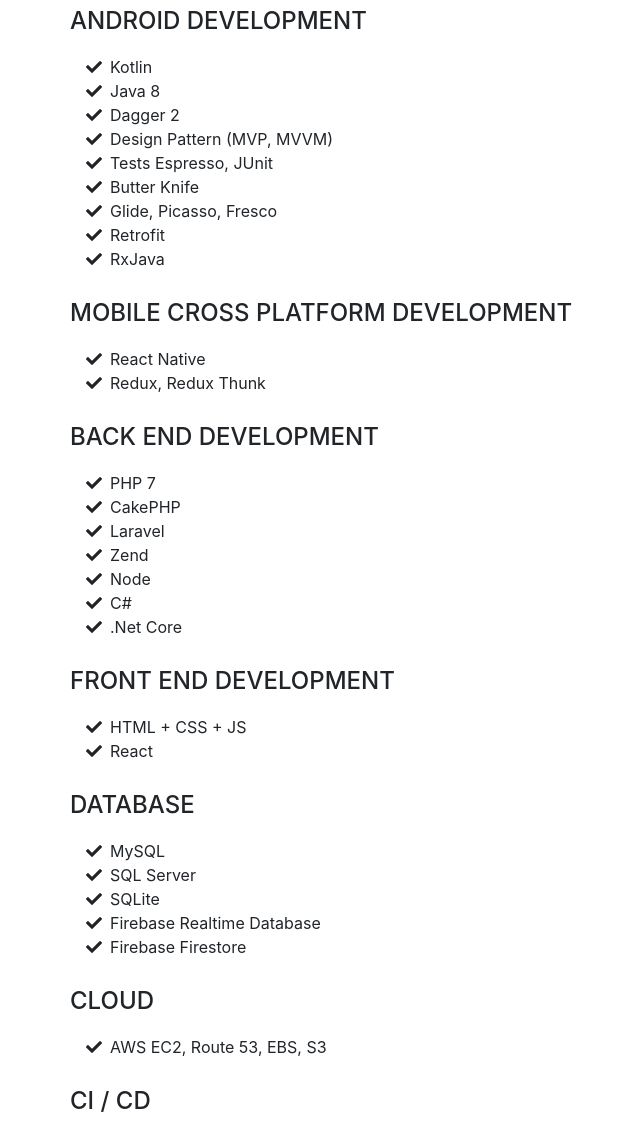
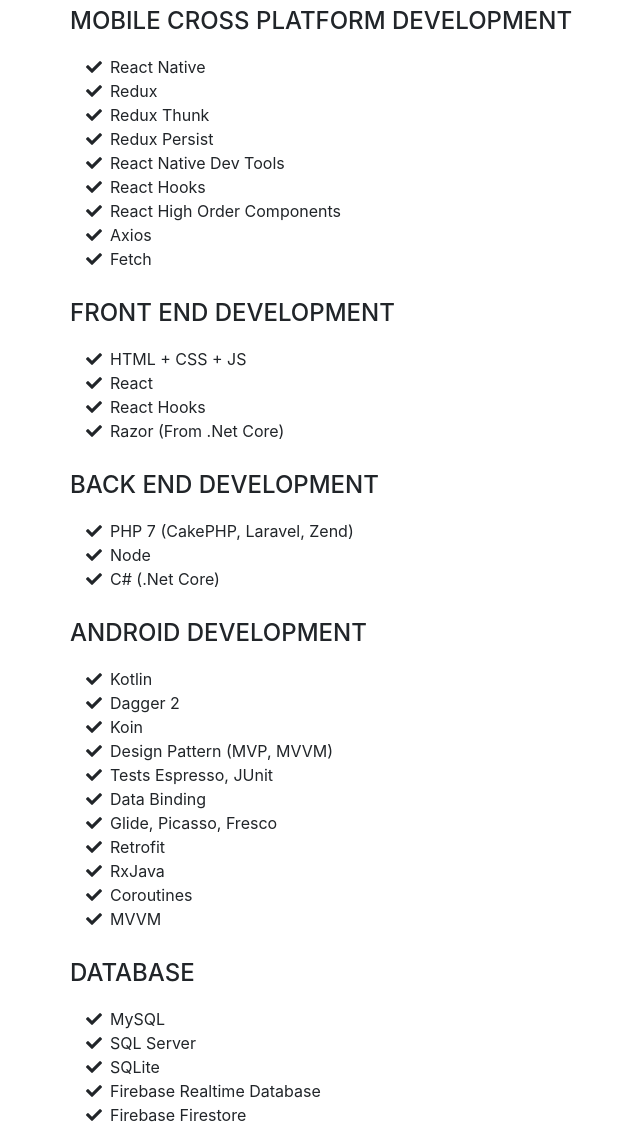
Before and after one commit to ErickMaeda/erickmaeda.github.io, a website with bundled scripts: page public/index.html in a window 1280 px wide. Shown: the part 4301-5431 px from the top of the page, without its empty margins (250-890 px from the left). Built offline with nearby package versions, Linux system fonts and the light colour scheme; a web font is replaced by a local one.

Commit message:
- Updated skills

```diff
--- a/public/index.html
+++ b/public/index.html
@@ -116,11 +116,12 @@
             <h3 class="mb-0">Mobile Developer</h3>
             <div class="subheading mb-3">Integer Consulting (Lisbon - Portugal)</div>
             <h4>Projects</h4>
-            <hr/>
+            <hr />
             <p><b>EV.X</b> @ InnoWave PT (16/12/2019 - 13/03/2020) 3 months</p>
             <p>
               <p>
-                <b>About the project - </b> <a href="https://www.edp.pt/particulares/servicos/mobilidade-eletrica/" target="_blank">EDP
+                <b>About the project - </b> <a href="https://www.edp.pt/particulares/servicos/mobilidade-eletrica/"
+                  target="_blank">EDP
                   - EV.X</a>
               </p>
               <p><b>About the feature - </b> Changes for EDP EV.X to fit with Brazil usage.</p>
@@ -129,7 +130,8 @@
                 <b>Responsabilities</b>
                 <ul>
                   <li>Configure Jenkins to deploy to Google App Engine</li>
-                  <li>Configure Bitrise to make easier to delivery and test APK and iOS on firebase app distribution</li>
+                  <li>Configure Bitrise to make easier to delivery and test APK and iOS on firebase app distribution
+                  </li>
                   <li>Firebase functions to use admin auth module</li>
                 </ul>
               </p>
@@ -265,37 +267,6 @@
     <section class="resume-section p-3 p-lg-5 d-flex align-items-center" id="skills">
       <div class="w-100">
         <h2 class="mb-5">Skills</h2>
-        <div class="subheading mb-3">Android Development</div>
-        <ul class="fa-ul mb-0">
-          <li>
-            <i class="fa-li fa fa-check"></i>
-            Kotlin</li>
-          <li>
-            <i class="fa-li fa fa-check"></i>
-            Java 8</li>
-          <li>
-            <i class="fa-li fa fa-check"></i>
-            Dagger 2</li>
-          <li>
-            <i class="fa-li fa fa-check"></i>
-            Design Pattern (MVP, MVVM)</li>
-          <li>
-            <i class="fa-li fa fa-check"></i>
-            Tests Espresso, JUnit</li>
-          <li>
-            <i class="fa-li fa fa-check"></i>
-            Butter Knife</li>
-          <li>
-            <i class="fa-li fa fa-check"></i>
-            Glide, Picasso, Fresco</li>
-          <li>
-            <i class="fa-li fa fa-check"></i>
-            Retrofit</li>
-          <li>
-            <i class="fa-li fa fa-check"></i>
-            RxJava</li>
-        </ul>
-        <div class="mb-4"></div>
         <div class="subheading mb-3">Mobile Cross Platform Development</div>
         <ul class="fa-ul mb-0">
           <li>
@@ -303,32 +274,28 @@
             React Native</li>
           <li>
             <i class="fa-li fa fa-check"></i>
-            Redux, Redux Thunk</li>
-        </ul>
-        <div class="mb-4"></div>
-        <div class="subheading mb-3">Back End Development</div>
-        <ul class="fa-ul mb-0">
+            Redux</li>
           <li>
             <i class="fa-li fa fa-check"></i>
-            PHP 7</li>
+            Redux Thunk</li>
           <li>
             <i class="fa-li fa fa-check"></i>
-            CakePHP</li>
+            Redux Persist</li>
           <li>
             <i class="fa-li fa fa-check"></i>
-            Laravel</li>
+            React Native Dev Tools</li>
           <li>
             <i class="fa-li fa fa-check"></i>
-            Zend</li>
+            React Hooks</li>
           <li>
             <i class="fa-li fa fa-check"></i>
-            Node</li>
+            React High Order Components</li>
           <li>
             <i class="fa-li fa fa-check"></i>
-            C#</li>
+            Axios</li>
           <li>
             <i class="fa-li fa fa-check"></i>
-            .Net Core</li>
+            Fetch</li>
         </ul>
         <div class="mb-4"></div>
         <div class="subheading mb-3">Front End Development</div>
@@ -339,6 +306,62 @@
           <li>
             <i class="fa-li fa fa-check"></i>
             React</li>
+          <li>
+            <i class="fa-li fa fa-check"></i>
+            React Hooks</li>
+          <li>
+            <i class="fa-li fa fa-check"></i>
+            Razor (From .Net Core)</li>
+        </ul>
+        <div class="mb-4"></div>
+        <div class="subheading mb-3">Back End Development</div>
+        <ul class="fa-ul mb-0">
+          <li>
+            <i class="fa-li fa fa-check"></i>
+            PHP 7 (CakePHP, Laravel, Zend)</li>
+          <li>
+            <i class="fa-li fa fa-check"></i>
+            Node</li>
+          <li>
+            <i class="fa-li fa fa-check"></i>
+            C# (.Net Core)</li>
+        </ul>
+        <div class="mb-4"></div>
+        <div class="subheading mb-3">Android Development</div>
+        <ul class="fa-ul mb-0">
+          <li>
+            <i class="fa-li fa fa-check"></i>
+            Kotlin</li>
+          <li>
+            <i class="fa-li fa fa-check"></i>
+            Dagger 2</li>
+          <li>
+            <i class="fa-li fa fa-check"></i>
+            Koin</li>
+          <li>
+            <i class="fa-li fa fa-check"></i>
+            Design Pattern (MVP, MVVM)</li>
+          <li>
+            <i class="fa-li fa fa-check"></i>
+            Tests Espresso, JUnit</li>
+          <li>
+            <i class="fa-li fa fa-check"></i>
+            Data Binding</li>
+          <li>
+            <i class="fa-li fa fa-check"></i>
+            Glide, Picasso, Fresco</li>
+          <li>
+            <i class="fa-li fa fa-check"></i>
+            Retrofit</li>
+          <li>
+            <i class="fa-li fa fa-check"></i>
+            RxJava</li>
+          <li>
+            <i class="fa-li fa fa-check"></i>
+            Coroutines</li>
+          <li>
+            <i class="fa-li fa fa-check"></i>
+            MVVM</li>
         </ul>
         <div class="mb-4"></div>
         <div class="subheading mb-3">Database</div>
@@ -366,6 +389,9 @@
             <i class="fa-li fa fa-check"></i>
             AWS EC2, Route 53, EBS, S3</li>
           <li>
+            <i class="fa-li fa fa-check"></i>
+            Google Cloud Platform</li>
+          </li>
         </ul>
         <div class="mb-4"></div>
         <div class="subheading mb-3">CI / CD</div>
```
